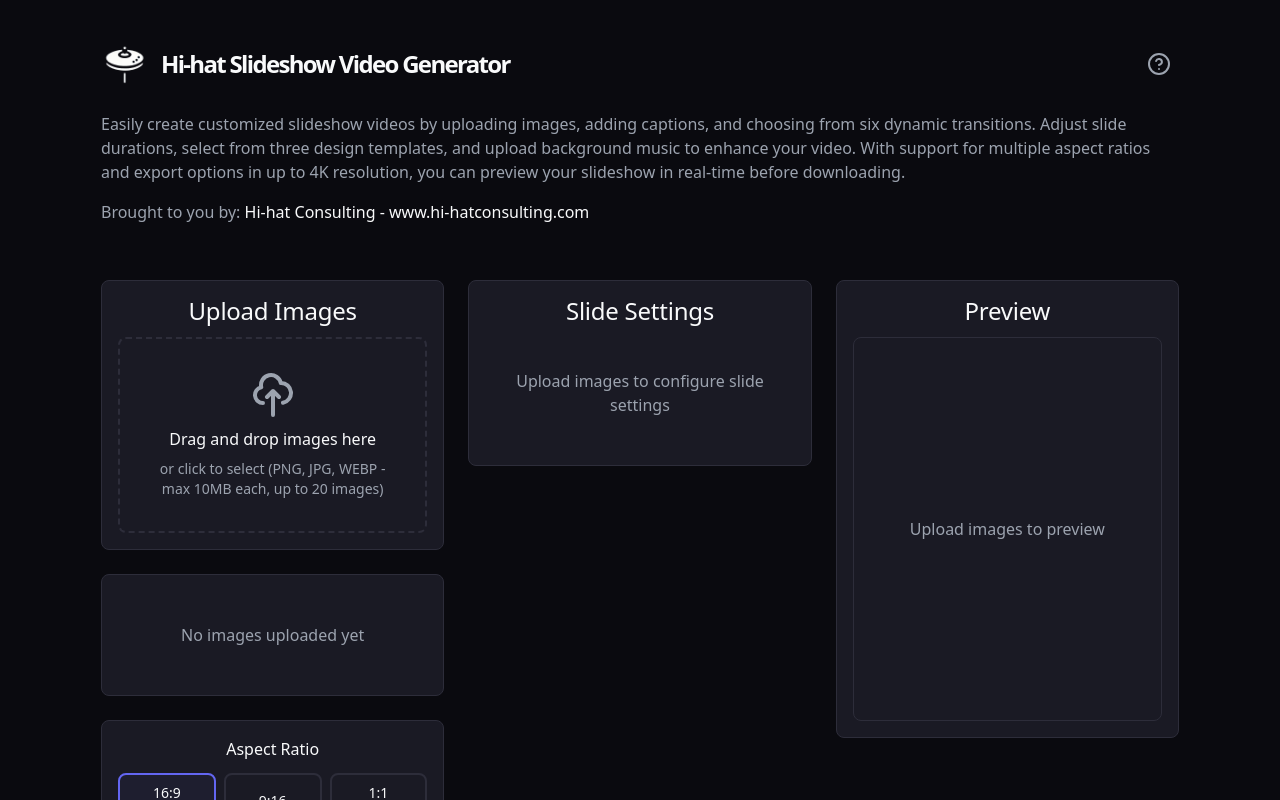
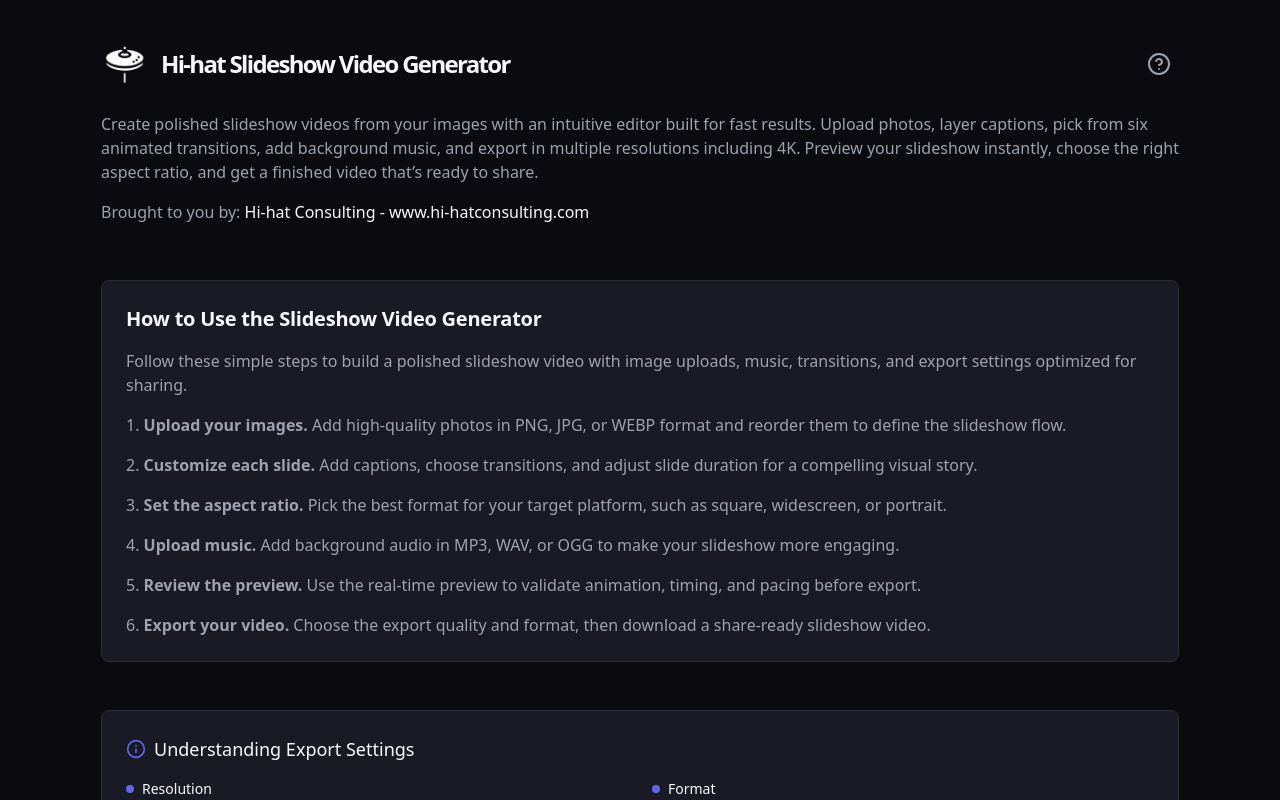
Before and after one commit to turnermike/hi-hat-slideshow, a React (Vite) app: page / in a window 1280 px wide. Shown: the top 800 px of the page. Built offline with nearby package versions, Linux system fonts and the light colour scheme.

Commit message:
instructions added

```diff
--- a/src/App.tsx
+++ b/src/App.tsx
@@ -32,7 +32,7 @@ function App() {
               <HelpCircle className="w-6 h-6 text-text-secondary" />
             </button>
           </div>
-          <p className="text-text-secondary text-left pb-4">Easily create customized slideshow videos by uploading images, adding captions, and choosing from six dynamic transitions. Adjust slide durations, select from three design templates, and upload background music to enhance your video. With support for multiple aspect ratios and export options in up to 4K resolution, you can preview your slideshow in real-time before downloading.</p>
+          <p className="text-text-secondary text-left pb-4">Create polished slideshow videos from your images with an intuitive editor built for fast results. Upload photos, layer captions, pick from six animated transitions, add background music, and export in multiple resolutions including 4K. Preview your slideshow instantly, choose the right aspect ratio, and get a finished video that’s ready to share.</p>
           <p className="text-text-secondary text-left pb-4">
             Brought to you by:{' '}
             <a href="https://hi-hat.consulting" target="_blank" rel="noopener noreferrer" className="text-text-primary hover:text-text-secondary transition-colors">
@@ -41,6 +41,43 @@ function App() {
           </p>
         </div>
       </header>
+
+      <Comment text="========== INSTRUCTIONS PANEL ==========" />
+      <div className="bg-dark-bg">
+        <div className="main-content mx-auto px-6 py-6">
+          <div className="bg-dark-surface border border-dark-border rounded-lg p-6 mx-auto text-left">
+            <h2 className="text-text-primary font-bold text-xl mb-4">How to Use the Slideshow Video Generator</h2>
+            <p className="text-text-secondary mb-4">Follow these simple steps to build a polished slideshow video with image uploads, music, transitions, and export settings optimized for sharing.</p>
+            <ol className="space-y-4 list-decimal list-inside text-text-secondary">
+              <li>
+                <strong>Upload your images.</strong> Add high-quality photos in PNG, JPG, or WEBP format and reorder them to define the slideshow flow.
+              </li>
+              <li>
+                <strong>Customize each slide.</strong> Add captions, choose transitions, and adjust slide duration for a compelling visual story.
+              </li>
+              <li>
+                <strong>Set the aspect ratio.</strong> Pick the best format for your target platform, such as square, widescreen, or portrait.
+              </li>
+              <li>
+                <strong>Upload music.</strong> Add background audio in MP3, WAV, or OGG to make your slideshow more engaging.
+              </li>
+              <li>
+                <strong>Review the preview.</strong> Use the real-time preview to validate animation, timing, and pacing before export.
+              </li>
+              <li>
+                <strong>Export your video.</strong> Choose the export quality and format, then download a share-ready slideshow video.
+              </li>
+            </ol>
+          </div>
+        </div>
+      </div>
+
+      <Comment text="========== EXPORT SETTINGS INFO ==========" />
+      <div className="bg-dark-bg">
+        <div className="main-content mx-auto px-6 py-6">
+          <ExportSettingsInfo />
+        </div>
+      </div>
 
       <Comment text="========== MAIN CONTENT ==========" />
       <main className="main-content max-w-screen-2xl mx-auto px-6 py-6" aria-label="Slideshow editor">
@@ -131,11 +168,6 @@ function App() {
         </div>
       )}
 
-      <Comment text="========== EXPORT SETTINGS INFO ==========" />
-      <div className="main-content mx-auto px-6 py-6">
-        <ExportSettingsInfo />
-      </div>
-
       <Comment text="========== DEBUG PANEL ==========" />
       <ExportDebugPanel />
 
```
